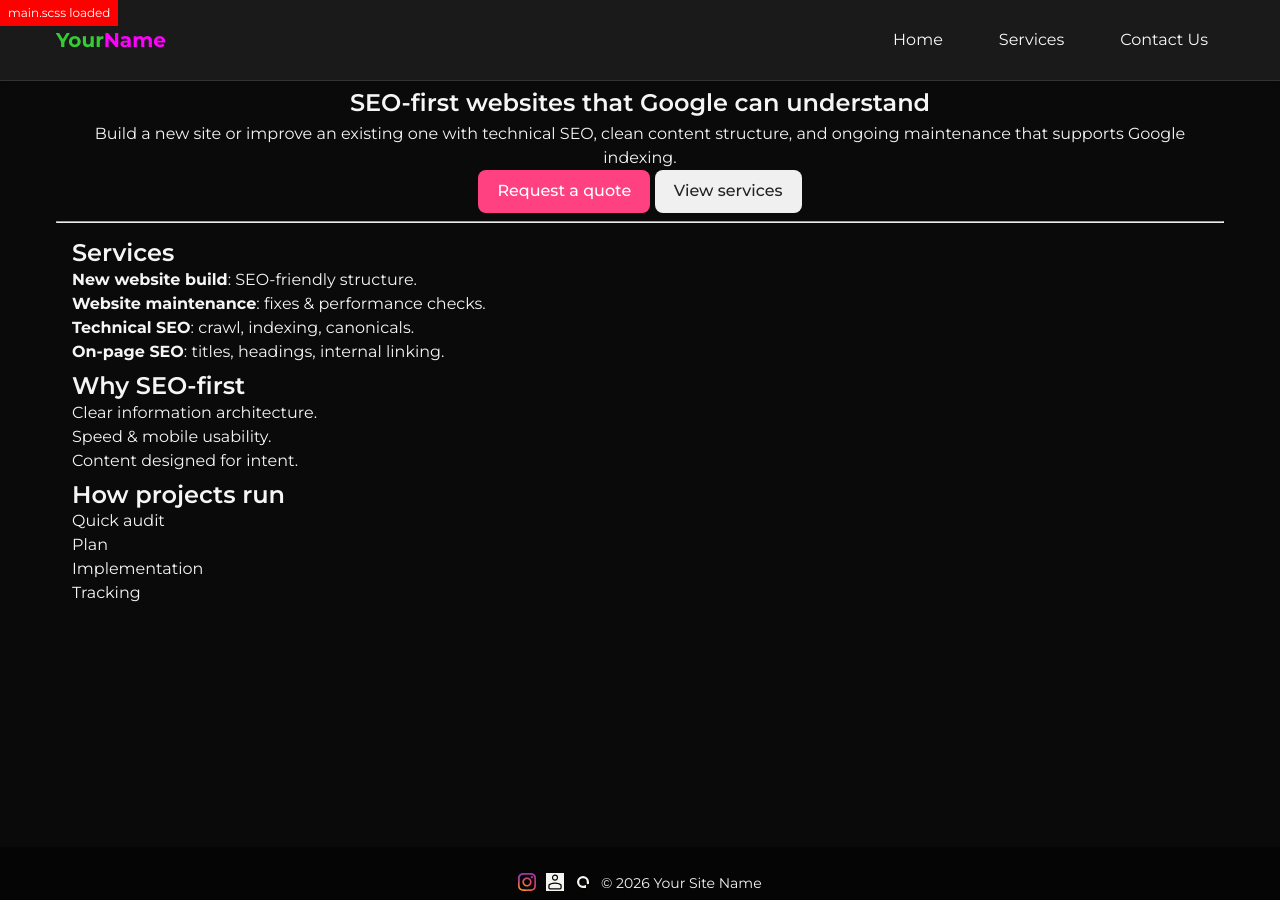
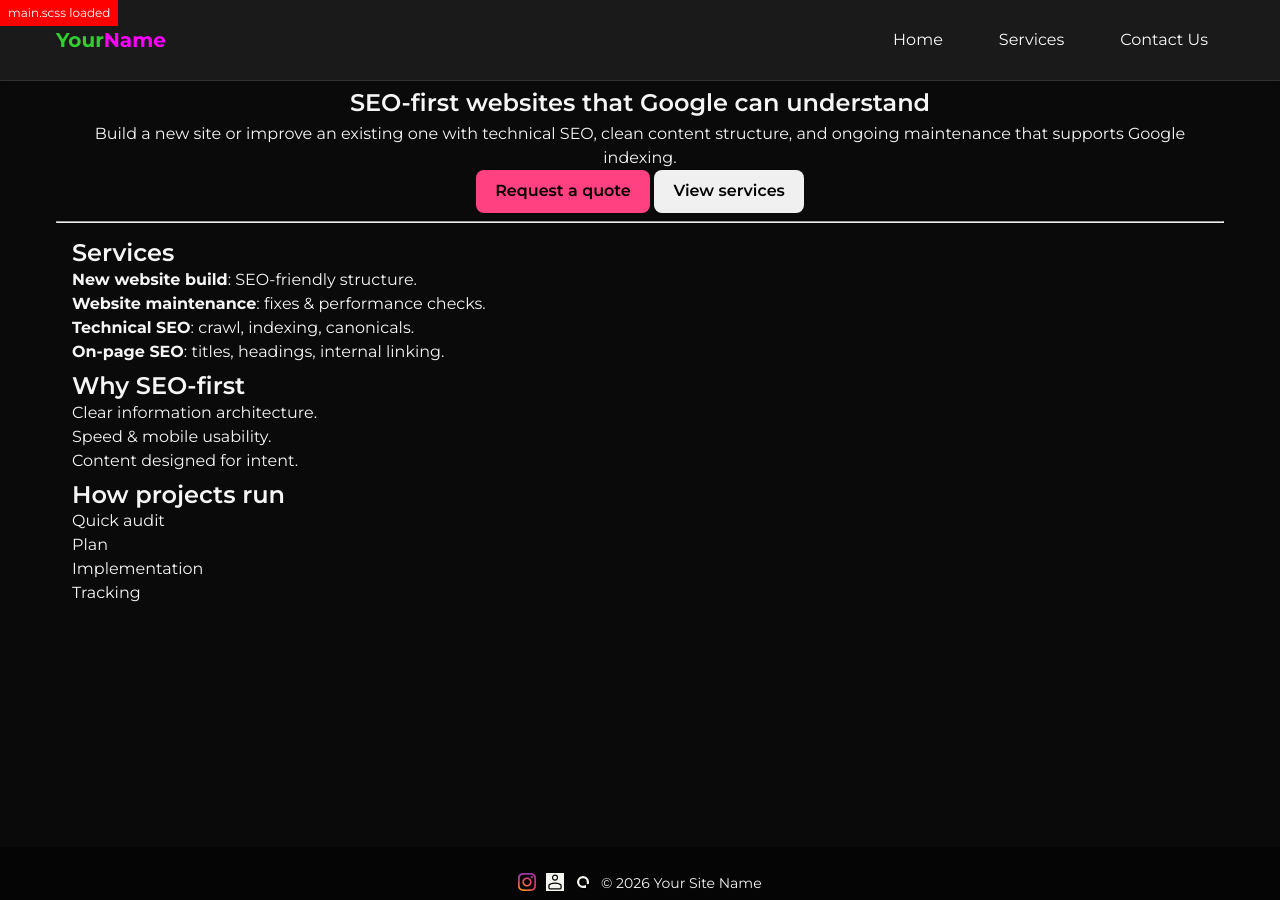
Before and after one commit to m33lucky-benny/test, a Jekyll site: the page built from index.md, in a window 1280 px wide. Built offline with Jekyll 4.4.1, drawn with Linux system fonts in a browser that asks for light colours.

Commit message:
Update _buttons.scss

```diff
--- a/_sass/components/_buttons.scss
+++ b/_sass/components/_buttons.scss
@@ -3,7 +3,7 @@
 .button {
   display: inline-block;
   font-family: $body-font;
-  font-weight: 500;
+  font-weight: 600;
   font-size: 1rem;
   line-height: 1.5;
   padding: 0.6rem 1.2rem;
@@ -11,12 +11,13 @@
   border: none;
   cursor: pointer;
   text-align: center;
-  text-decoration: none;
+  color: black;
+  //text-decoration: none;
   transition: background 0.3s, color 0.3s;
 
   &--primary {
     background-color: #ff4081;  // pink, ebiya accent
-    color: #fff;
+
 
     &:hover {
       background-color: darken(#ff4081, 10%);
@@ -25,7 +26,7 @@
 
   &--secondary {
     background-color: #f0f0f0;
-    color: #222;
+
 
     &:hover {
       background-color: darken(#f0f0f0, 10%);
```
